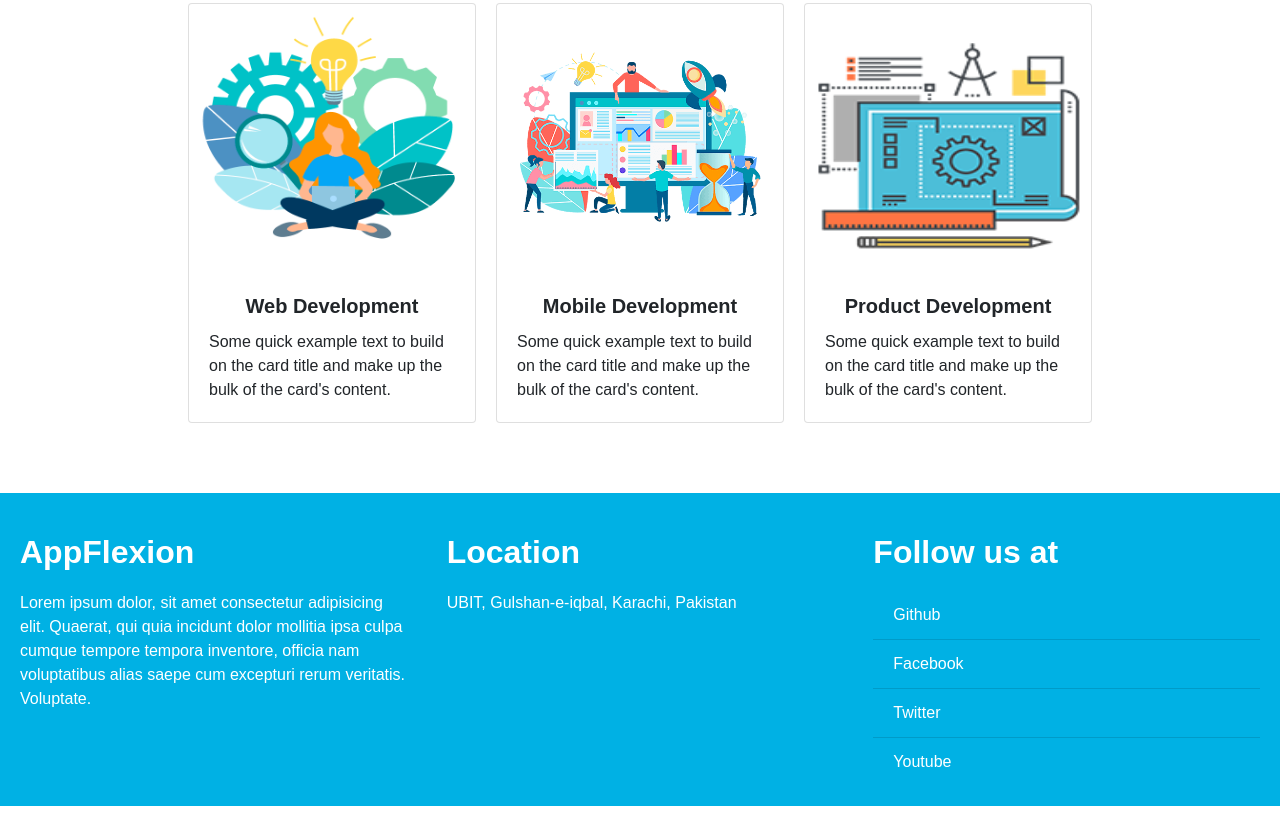
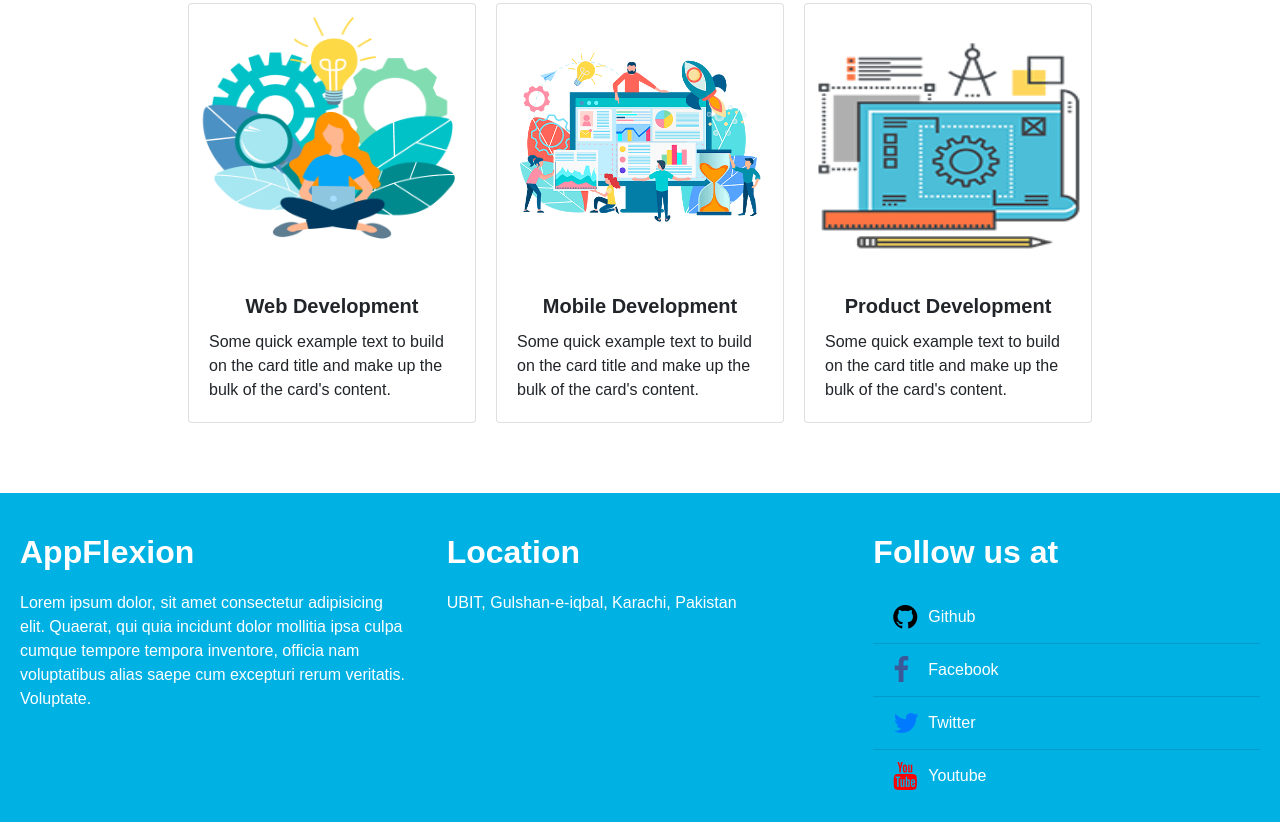
Before and after one commit to zuhairnaqi/IPT-User-Interface, a plain HTML site: page index.html in a window 1280 px wide. Shown: the part 1675-2497 px from the top of the page. Drawn offline with nearby package versions, Linux system fonts and the light colour scheme.

Commit message:
Add social icons on footer

```diff
--- a/index.html
+++ b/index.html
@@ -13,6 +13,7 @@
     <script src="https://cdn.jsdelivr.net/npm/bootstrap@4.5.3/dist/js/bootstrap.bundle.min.js"
         integrity="sha384-ho+j7jyWK8fNQe+A12Hb8AhRq26LrZ/JpcUGGOn+Y7RsweNrtN/tE3MoK7ZeZDyx"
         crossorigin="anonymous"></script>
+    <link rel="stylesheet" href="https://cdnjs.cloudflare.com/ajax/libs/font-awesome/4.7.0/css/font-awesome.min.css">
     <link href="style.css" rel="stylesheet">
 </head>
 
@@ -132,11 +133,11 @@
         </div>
         <div>
             <h2>Follow us at</h2>
-            <ul class="list-group list-group-flush">
-                <li class="list-group-item">Github</li>
-                <li class="list-group-item">Facebook</li>
-                <li class="list-group-item">Twitter</li>
-                <li class="list-group-item">Youtube</li>
+            <ul class="list-group list-group-flush social-icons-container">
+                <li class="list-group-item"><a href="#" class="fa fa-github"></a> Github</li>
+                <li class="list-group-item"><a href="#" class="fa fa-facebook"></a> Facebook</li>
+                <li class="list-group-item"><a href="#" class="fa fa-twitter"></a> Twitter</li>
+                <li class="list-group-item"><a href="#" class="fa fa-youtube"></a> Youtube</li>
               </ul>
         </div>
 
--- a/style.css
+++ b/style.css
@@ -98,3 +98,33 @@ footer > div {
 .list-group-item {
     background-color: #00b1e4;
 }
+
+.social-icons-container > li {
+    display: flex;
+    align-items: center;
+}
+.social-icons-container a {
+    font-size: 28px;
+    width: 35px;
+}
+
+.social-icons-container > li:hover {
+    color: gray;
+    cursor: pointer;
+}
+.social-icons-container a:hover {
+    color: gray;
+    text-decoration: none;
+}
+
+.fa-github {
+    color: #000;
+}
+
+.fa-facebook {
+    color: #3b5998;
+}
+
+.fa-youtube {
+    color: #f00;
+}
```
